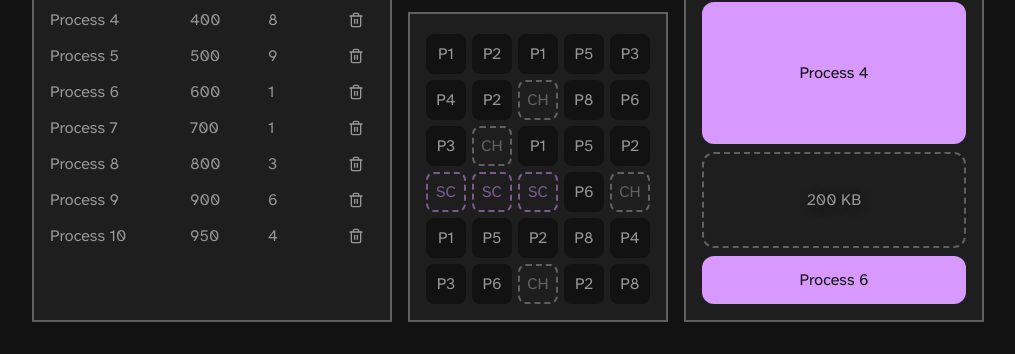
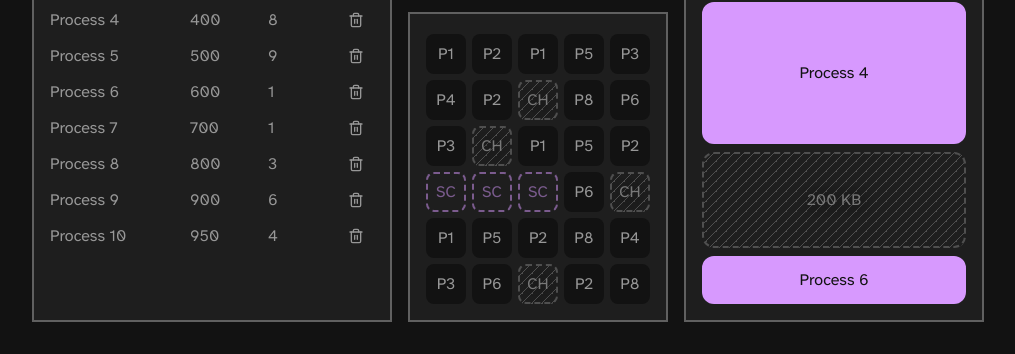
Before and after one commit to arvingarciabtw/simulations, a React (Vite) app: page /contiguous-memory-allocation in a window 1280 px wide. Shown: the part 496-850 px from the top of the page, without its empty margins (132-1147 px from the left). Built offline with nearby package versions, Linux system fonts and the light colour scheme.

Commit message:
feat: add pattern styling to holes

```diff
--- a/src/styles/contiguous-memory-allocation.module.css
+++ b/src/styles/contiguous-memory-allocation.module.css
@@ -288,9 +288,20 @@
 }
 
 .coalescingHole {
-	background: transparent;
-	color: var(--color-dark-gray);
+	color: var(--color-gray);
 	border: 2px dashed var(--color-dark-gray);
+	text-shadow: 2px 2px 10px var(--color-bg);
+
+	opacity: 0.75;
+	background-color: var(--color-dark-gray);
+	background-size: 10px 10px;
+	background-image: repeating-linear-gradient(
+		315deg,
+		var(--color-dark-gray) 0,
+		var(--color-dark-gray) 1px,
+		var(--color-bg-alt) 0,
+		var(--color-bg-alt) 50%
+	);
 }
 
 .storageCompaction {
@@ -327,29 +338,20 @@
 }
 
 .coalescingHoleBlock {
-	background: transparent;
 	color: var(--color-gray);
 	border: 2px dashed var(--color-dark-gray);
 	text-shadow: 2px 2px 10px var(--color-bg);
 
-	/* background-color: var(--color-dark-gray); */
-	/* opacity: 0.75; */
-	/* background-size: 10px 10px; */
-	/* background-image: repeating-linear-gradient( */
-	/* 	315deg, */
-	/* 	var(--color-dark-gray) 0, */
-	/* 	var(--color-dark-gray) 1px, */
-	/* 	var(--color-bg-alt) 0, */
-	/* 	var(--color-bg-alt) 50% */
-	/* ); */
-
-	/* background: repeating-linear-gradient( */
-	/* 	-45deg, */
-	/* 	var(--color-dark-gray), */
-	/* 	var(--color-dark-gray) 1px, */
-	/* 	var(--color-bg-alt) 1px, */
-	/* 	var(--color-bg-alt) 12px */
-	/* ); */
+	opacity: 0.75;
+	background-color: var(--color-dark-gray);
+	background-size: 10px 10px;
+	background-image: repeating-linear-gradient(
+		315deg,
+		var(--color-dark-gray) 0,
+		var(--color-dark-gray) 1px,
+		var(--color-bg-alt) 0,
+		var(--color-bg-alt) 50%
+	);
 }
 
 /* == MEDIA QUERIES == */
```
